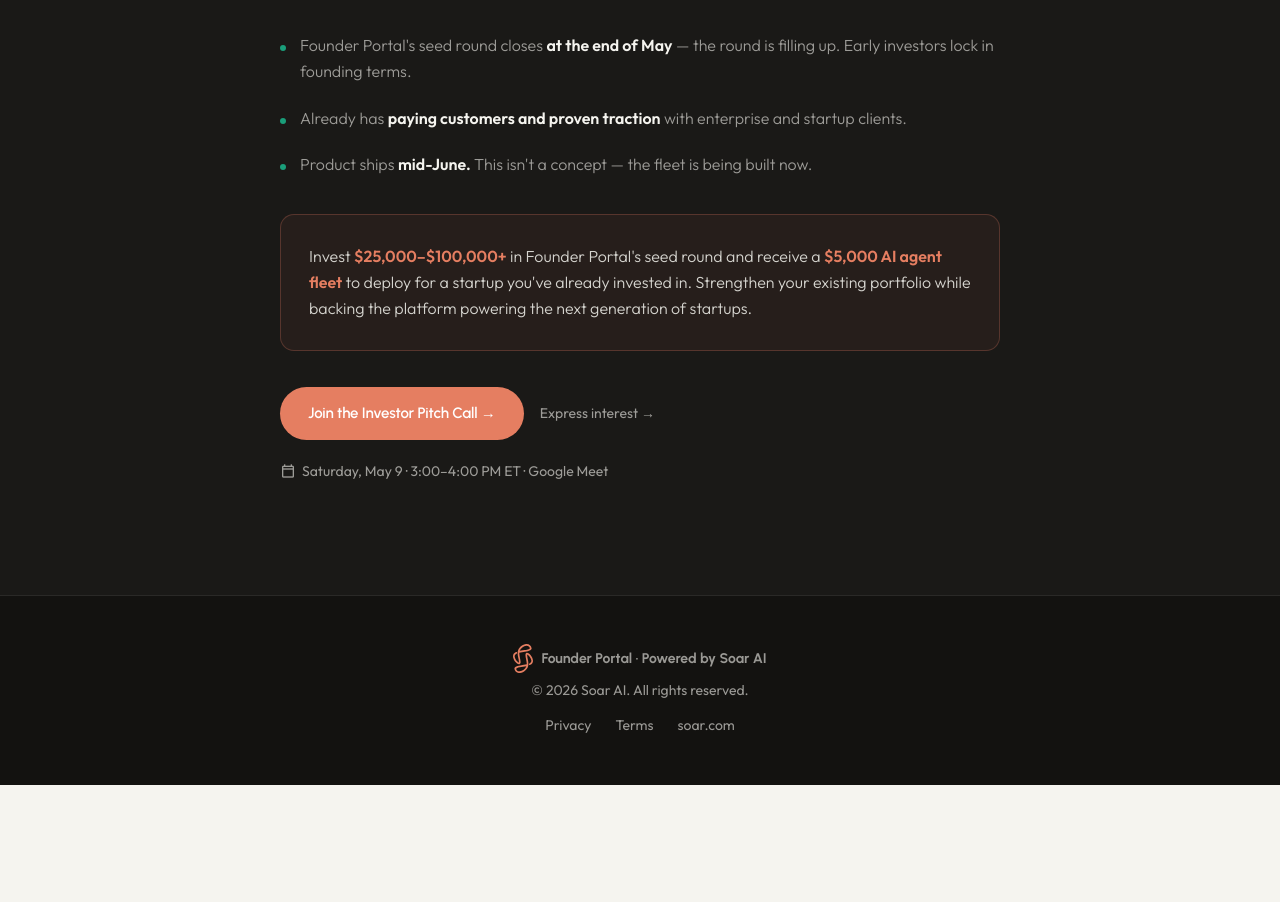
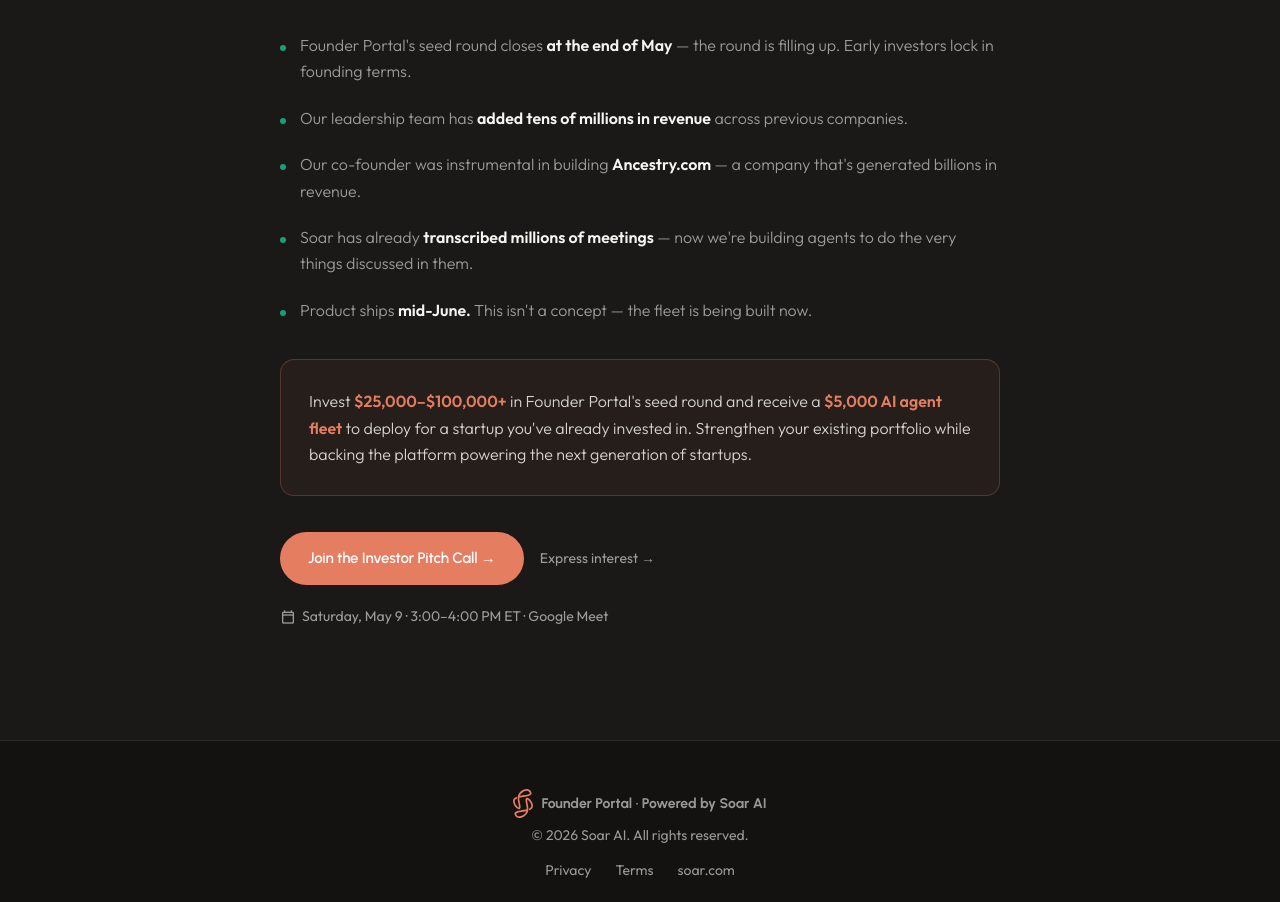
Before and after one commit to rachelsoar/founderportal, a plain HTML site: page index.html in a window 1280 px wide. Shown: the part 3362-4264 px from the top of the page. Before the commit the page ends 4147 px from the top, so only its background shows below. Drawn offline with nearby package versions, Linux system fonts and the light colour scheme.

Commit message:
Add files via upload

```diff
--- a/index.html
+++ b/index.html
@@ -396,7 +396,9 @@
       <h2 class="s-title">Back the platform that gives every startup its first unfair advantage.</h2>
       <div class="inv-pts">
         <div class="inv-pt"><div class="inv-dot"></div><p>Founder Portal's seed round closes <strong>at the end of May</strong> — the round is filling up. Early investors lock in founding terms.</p></div>
-        <div class="inv-pt"><div class="inv-dot"></div><p>Already has <strong>paying customers and proven traction</strong> with enterprise and startup clients.</p></div>
+        <div class="inv-pt"><div class="inv-dot"></div><p>Our leadership team has <strong>added tens of millions in revenue</strong> across previous companies.</p></div>
+        <div class="inv-pt"><div class="inv-dot"></div><p>Our co-founder was instrumental in building <strong>Ancestry.com</strong> — a company that's generated billions in revenue.</p></div>
+        <div class="inv-pt"><div class="inv-dot"></div><p>Soar has already <strong>transcribed millions of meetings</strong> — now we're building agents to do the very things discussed in them.</p></div>
         <div class="inv-pt"><div class="inv-dot"></div><p>Product ships <strong>mid-June.</strong> This isn't a concept — the fleet is being built now.</p></div>
       </div>
       <div class="inv-offer"><p>Invest <strong>$25,000–$100,000+</strong> in Founder Portal's seed round and receive a <strong>$5,000 AI agent fleet</strong> to deploy for a startup you've already invested in. Strengthen your existing portfolio while backing the platform powering the next generation of startups.</p></div>
```
